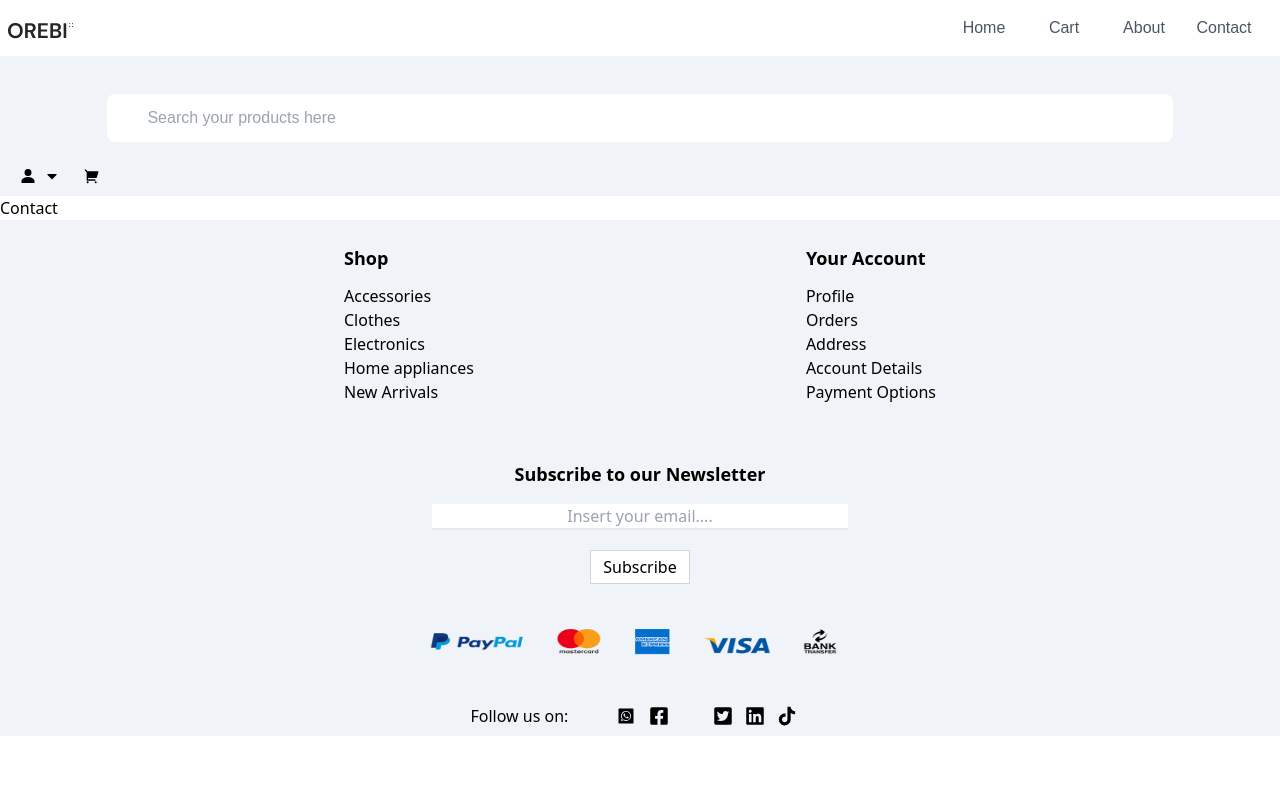
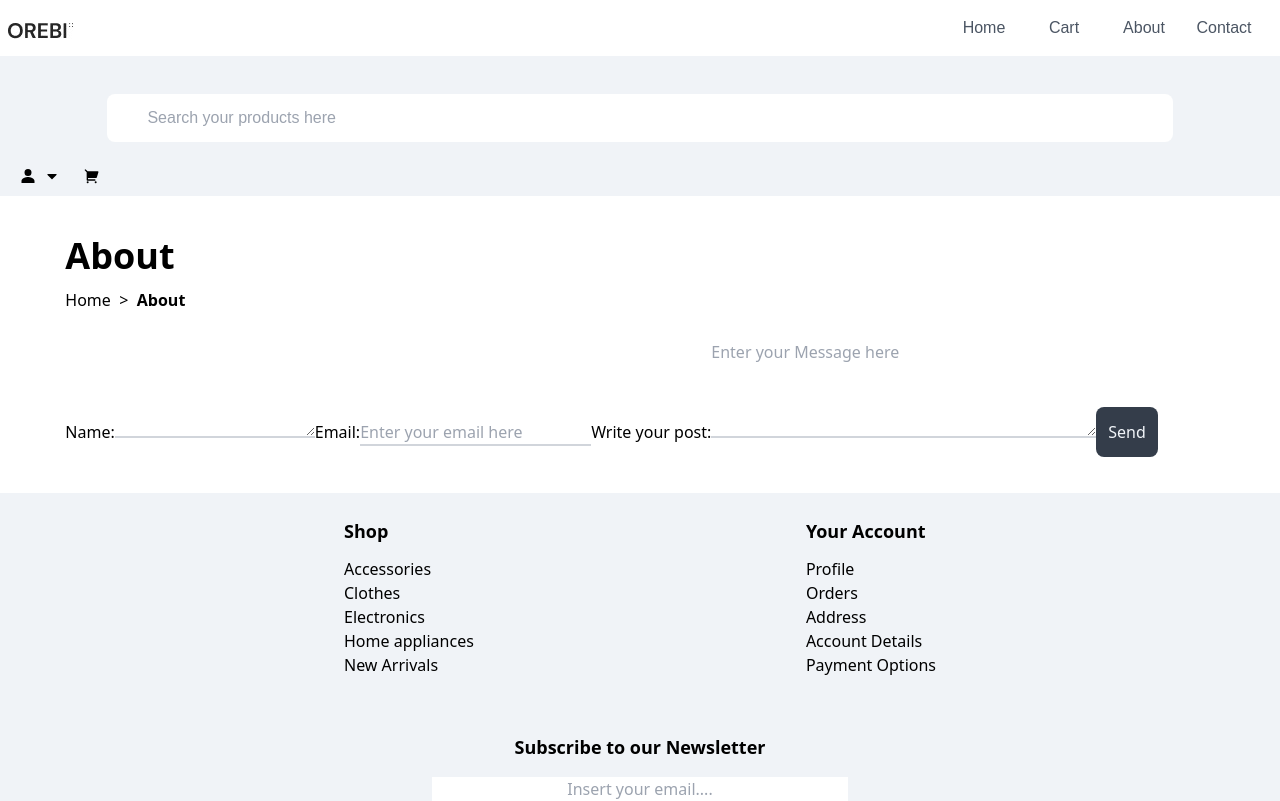
Before and after one commit to angkamilama/myShoppingWebsite, a React (Vite) app: page /Contact in a window 1280 px wide. Shown: the top 801 px of the page. Built offline with nearby package versions, Linux system fonts and the light colour scheme; some icons are missing.

Commit message:
add About Page content

```diff
--- a/src/components/About.tsx
+++ b/src/components/About.tsx
@@ -1,5 +1,33 @@
+import { useNavigate } from "react-router-dom";
+
 function About() {
-  return <div>About</div>;
+  const navigate = useNavigate();
+  return (
+    <div className="mt-7 p-3 mx-auto w-11/12">
+      <div>
+        <p className="font-bold text-3xl md:text-4xl mb-3">About</p>
+        <div className="flex justify-between items-center w-[120px] mb-7">
+          <p>Home</p>
+          <span>{"\u003E"}</span>
+          <p className="font-bold">About</p>
+        </div>
+      </div>
+      <div>
+        <p className="text-gray-700/80 w-full mb-3">
+          <span className="text-xl font-bold text-slate-700 mb-3">Orebi</span>{" "}
+          is one of the world's leading ecommerce brands and is internationally
+          recognized for celebrating the essence of classic Worldwide cool
+          looking style.
+        </p>
+        <button
+          className="bg-gray-800/90 text-slate-100 max-w-2/6 h-[50px]  text-sm md:text-base text-center p-2 md:p-3 rounded-lg mb-6 hover:bg-gray-800"
+          onClick={() => navigate("/")}
+        >
+          Continue Shopping
+        </button>
+      </div>
+    </div>
+  );
 }
 
 export default About;
--- a/src/components/Contact.tsx
+++ b/src/components/Contact.tsx
@@ -1,5 +1,63 @@
+import { useState } from "react";
+import { UserDetail } from "../types/Types";
+
 function Contact() {
-  return <div>Contact</div>;
+  const [formData, setFormData] = useState<UserDetail>({
+    userName: "",
+    email: "",
+    Message: "",
+  });
+
+  const handleSubmit = (e) => {
+    e.preventDefault();
+  };
+  return (
+    <div className="mt-7 p-3 mx-auto w-11/12">
+      <div>
+        <p className="font-bold text-3xl md:text-4xl mb-3">About</p>
+        <div className="flex justify-between items-center w-[120px] mb-7">
+          <p>Home</p>
+          <span>{"\u003E"}</span>
+          <p className="font-bold">About</p>
+        </div>
+      </div>
+      <div>
+        <form onSubmit={handleSubmit}>
+          <label>
+            Name:
+            <textarea
+              className="text border-b-2 border-gray-300"
+              value={formData.userName}
+            />
+          </label>
+          <label>
+            Email:
+            <input
+              className="text border-b-2 border-gray-300"
+              value={formData.email}
+              placeholder="Enter your email here"
+            />
+          </label>
+          <label>
+            Write your post:
+            <textarea
+              className="text border-b-2 border-gray-300"
+              value={formData.Message}
+              placeholder="Enter your Message here"
+              rows={4}
+              cols={40}
+            />
+          </label>
+          <button
+            className="bg-gray-800/90 text-slate-100 max-w-2/6 h-[50px]  text-sm md:text-base text-center p-2 md:p-3 rounded-lg mb-6 hover:bg-gray-800"
+            type="submit"
+          >
+            Send
+          </button>
+        </form>
+      </div>
+    </div>
+  );
 }
 
 export default Contact;
--- a/src/components/Home.tsx
+++ b/src/components/Home.tsx
@@ -47,17 +47,23 @@ function Home() {
           </div>
         </div>
         <div className="flex flex-col mb-6 text-center">
-          <h2 className="text-2xl mb-5">Sales</h2>
+          <h2 className="text-2xl mb-3 bg-slate-200 p-2 border border-gray-200 font-bold w-fit mx-auto">
+            Sales
+          </h2>
           <SaleProductTwo fetchedData={fetchedData} />
         </div>
         <div className="text-center">
-          <h1 className="mb-3 text-2xl">New Arrivals</h1>
+          <h1 className="text-2xl mb-3 bg-slate-200 p-2 border border-gray-200 font-bold w-fit mx-auto">
+            New Arrivals
+          </h1>
           <div className="w-full flex justify-evenly items-center mb-6">
             <NewArrivals fetchedData={fetchedData} />
           </div>
         </div>
         <div className="mb-6 text-center">
-          <h1 className="mb-6 text-2xl">Our BestSellers</h1>
+          <h1 className="text-2xl mb-3 bg-slate-200 p-2 border border-gray-200 font-bold w-fit mx-auto">
+            Our BestSellers
+          </h1>
           <BestSeller fetchedData={fetchedData} />
         </div>
         <div className="flex justify-evenly items-center w-full h-80  bg-slate-400/25 mb-9 ">
@@ -77,7 +83,9 @@ function Home() {
           </div>
         </div>
         <div className="text-center mb-4">
-          <h1 className="text-2xl mb-3">Special Offers</h1>
+          <h1 className="text-2xl mb-3 bg-slate-200 p-2 border border-gray-200 font-bold w-fit mx-auto">
+            Special Offers
+          </h1>
           <SpecialOffers fetchedData={fetchedData} />
         </div>
         <div>
--- a/src/components/SaleProductTwo.tsx
+++ b/src/components/SaleProductTwo.tsx
@@ -18,16 +18,17 @@ function SaleProductTwo({ fetchedData }: { fetchedData: Item[] }) {
   };
 
   return (
-    <ul className="flex flex-col justify-evenly items-center mx-auto md:flex-row md:w-full gap-4">
-      {products.map(({ image, title, price, id }) => {
+    <div className="flex flex-col  md:flex-row  justify-evenly items-center md:flex-wrap gap-3">
+      {products.map((item) => {
+        const { title, price, image, id } = item;
         return (
-          <li
+          <div
             key={id}
-            className=" border border-gray-200 p-2 flex flex-col justify-evenly items-center h-[200px] w-full mb-3 rounded-2xl md:max-w-[300px]"
+            className=" border border-grey-600 flex flex-col  md:basis-1/4 justify-evenly items-center gap-4 my- p-2 w-full"
           >
-            <img src={image} className="h-1/2 w-2/6 mx-auto" />
-            <p className="text-xs md:text-sm">Price: €{price}</p>
-            <p className="text-xs md:text-xs">{title}</p>
+            <img src={image} className="w-[200px] h-[150px]" />
+            <p>{title}</p>
+            <p>€{price}</p>
             <button
               onClick={() => handleClick({ title, image, price, id, count: 1 })}
             >
@@ -48,10 +49,10 @@ function SaleProductTwo({ fetchedData }: { fetchedData: Item[] }) {
                 </div>
               )}
             </button>
-          </li>
+          </div>
         );
       })}
-    </ul>
+    </div>
   );
 }
 
--- a/src/components/ShoppingCart.tsx
+++ b/src/components/ShoppingCart.tsx
@@ -71,7 +71,7 @@ function ShoppingCart() {
           return (
             <div key={id} className="flex justify-around items-center mb-5 ">
               <div
-                className=" border border-2 border-gray-100  hover:text-red-700 font-bold text-xl text-center px-1 w-1/12 md:w-1/24"
+                className=" borde border-gray-100  hover:text-red-700 font-bold text-xl text-center px-1 w-1/12 md:w-1/24"
                 onClick={() => removeProduct(id)}
               >
                 X
--- a/src/components/SpecialOffers.tsx
+++ b/src/components/SpecialOffers.tsx
@@ -21,7 +21,7 @@ function SpecialOffers({ fetchedData }: { fetchedData: Item[] }) {
         return (
           <div
             key={id}
-            className="border border-grey-600 flex flex-col justify-evenly items-center md:w-[200px] md:border-none md:flex md:flex-wrap md:justify-evenly mb-5 rounded-2xl"
+            className="border border-grey-600 flex flex-col justify-evenly items-center md:w-[200px] md:border-none md:flex md:flex-wrap md:justify-evenly mb-5  p-3"
           >
             <img src={image} className="w-1/2 mx-auto" />
             <div className="p-5">
--- a/src/types/Types.ts
+++ b/src/types/Types.ts
@@ -15,3 +15,9 @@ export interface Product {
   image: string;
   count: number;
 }
+
+export interface UserDetail {
+  userName: string;
+  email: string;
+  Message: string;
+}
```
